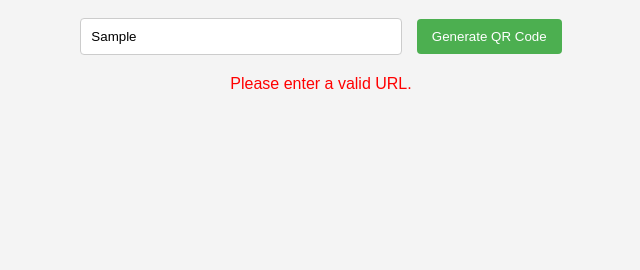
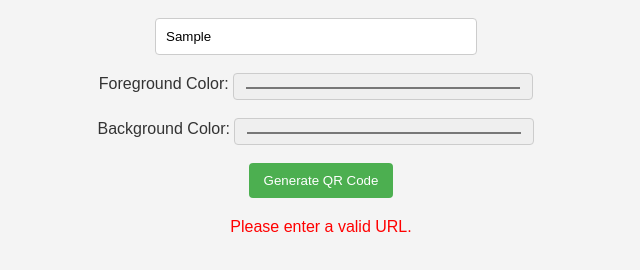
Before and after one commit to LeoDiD/QR-Generator, a website: page public/index.html in a window 1280 px wide. Both pictures are taken after typing "Sample" into the empty fields and a click on the button "Generate QR Code". Shown: the part 90-360 px from the top of the page, without its empty margins (319-959 px from the left). Drawn offline with Linux system fonts and the light colour scheme.

Commit message:
add customizable qr color

```diff
--- a/public/index.html
+++ b/public/index.html
@@ -15,7 +15,7 @@
         h1 {
             color: #4CAF50;
         }
-        input[type="text"] {
+        input[type="text"], input[type="color"] {
             padding: 10px;
             width: 300px;
             border: 1px solid #ccc;
@@ -51,6 +51,13 @@
 <body>
     <h1>QR Code Generator</h1>
     <input type="text" id="urlInput" placeholder="Enter URL (e.g., www.youtube.com)" aria-label="URL input" />
+    <br><br>
+    <label for="foregroundColor">Foreground Color:</label>
+    <input type="color" id="foregroundColor" value="#000000" aria-label="Foreground color" />
+    <br><br>
+    <label for="backgroundColor">Background Color:</label>
+    <input type="color" id="backgroundColor" value="#ffffff" aria-label="Background color" />
+    <br><br>
     <button id="generateBtn">Generate QR Code</button>
     <div id="qrCodeContainer"></div>
     <div id="loading" class="loading">Generating QR Code...</div>
@@ -59,6 +66,8 @@
     <script>
         document.getElementById('generateBtn').addEventListener('click', async () => {
             const url = document.getElementById('urlInput').value;
+            const foregroundColor = document.getElementById('foregroundColor').value;
+            const backgroundColor = document.getElementById('backgroundColor').value;
             const errorMessage = document.getElementById('errorMessage');
             errorMessage.textContent = ''; // Clear previous error messages
 
@@ -75,7 +84,7 @@
                 headers: {
                     'Content-Type': 'application/json',
                 },
-                body: JSON.stringify({ url }),
+                body: JSON.stringify({ url, foregroundColor, backgroundColor }), // Include colors
             });
 
             document.getElementById('loading').style.display = 'none';
@@ -83,7 +92,8 @@
             if (response.ok) {
                 const data = await response.json();
                 document.getElementById('qrCodeContainer').innerHTML = `<img src="${data.qrCodeDataUrl}" alt="QR Code" />`;
-            } else {                errorMessage.textContent = 'Error generating QR code. Please try again.';
+            } else {
+                errorMessage.textContent = 'Error generating QR code. Please try again.';
             }
         });
     </script>
```
Also changed, not shown: server.js (+9 -2 lines).
